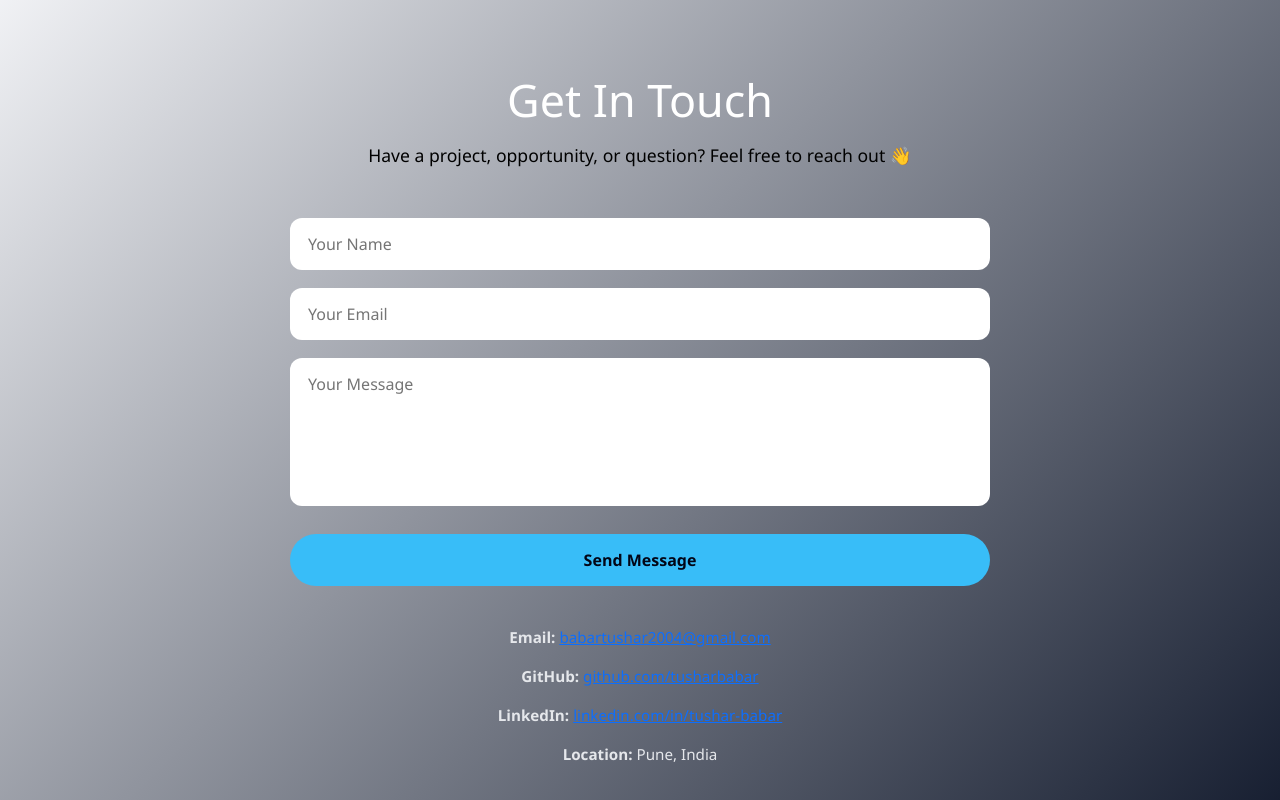
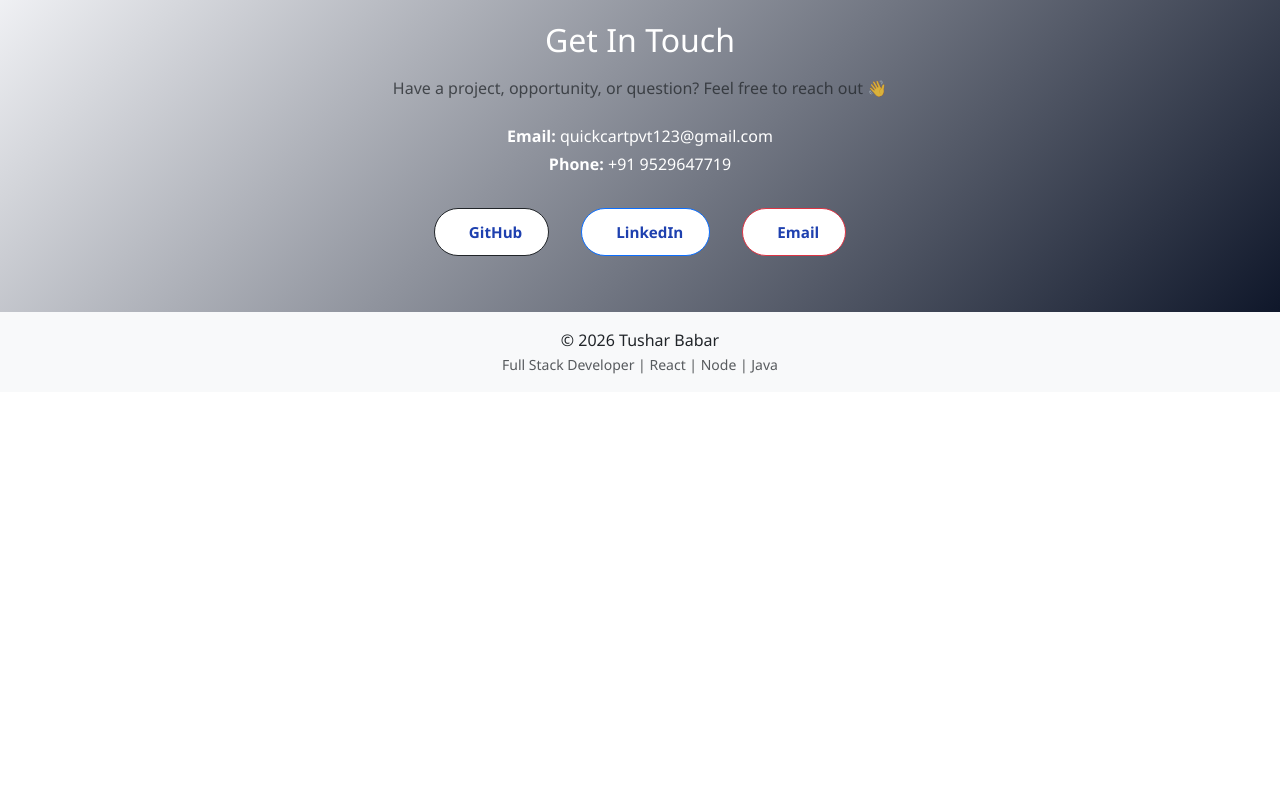
Before and after one commit to tusharbabar/Portfolio, a React (Vite) app: page / in a window 1280 px wide. Shown: the part 3140-3940 px from the top of the page. After the commit the page ends 3532 px from the top, so only its background shows below. Built offline with nearby package versions, Linux system fonts and the light colour scheme.

Commit message:
Refactor Contact component layout and details

```diff
--- a/src/components/Contact.jsx
+++ b/src/components/Contact.jsx
@@ -1,65 +1,59 @@
 function Contact() {
   return (
     <>
-      {/* Contact Section */}
-      <section className="contact" id="contact">
-        <div className="contact-wrapper">
-          <h2 className="contact-title">Get In Touch</h2>
-          <p className="contact-subtitle">
-            Have a project, opportunity, or question?
-            Feel free to reach out 👋
+      <section className="contact py-5" id="contact">
+        <div className="container text-center">
+          <h2 className="mb-3">Get In Touch</h2>
+          <p className="text-muted mb-4">
+            Have a project, opportunity, or question? Feel free to reach out 👋
           </p>
 
-          {/* Contact Form */}
-          <form className="contact-form">
-            <input type="text" placeholder="Your Name" required />
-            <input type="email" placeholder="Your Email" required />
-            <textarea placeholder="Your Message" rows="5" required></textarea>
-            <button type="submit">Send Message</button>
-          </form>
+          {/* Contact Details */}
+          <div className="mb-4">
+            <p className="mb-1">
+              <strong>Email:</strong> quickcartpvt123@gmail.com
+            </p>
+            <p>
+              <strong>Phone:</strong> +91 9529647719
+            </p>
+          </div>
 
-          {/* Contact Info */}
-          <div className="contact-info">
-            <p>
-              <strong>Email:</strong>{" "}
-              <a href="mailto:babartushar2004@gmail.com">
-                babartushar2004@gmail.com
-              </a>
-            </p>
-
-            <p>
-              <strong>GitHub:</strong>{" "}
+          {/* Social Buttons */}
+          <div className="d-flex justify-content-center gap-3 flex-wrap">
             <a
               href="https://github.com/tusharbabar"
               target="_blank"
               rel="noopener noreferrer"
+              className="btn btn-outline-dark"
             >
-                github.com/tusharbabar
+              <i className="bi bi-github me-2"></i> GitHub
             </a>
-            </p>
 
-            <p>
-              <strong>LinkedIn:</strong>{" "}
             <a
               href="https://linkedin.com/in/tushar-babar-69643a292"
               target="_blank"
               rel="noopener noreferrer"
+              className="btn btn-outline-primary"
             >
-                linkedin.com/in/tushar-babar
+              <i className="bi bi-linkedin me-2"></i> LinkedIn
             </a>
-            </p>
 
-            <p>
-              <strong>Location:</strong> Pune, India
-            </p>
+            <a
+              href="mailto:babartushar2004@gmail.com"
+              className="btn btn-outline-danger"
+            >
+              <i className="bi bi-envelope me-2"></i> Email
+            </a>
           </div>
         </div>
       </section>
 
       {/* Footer */}
-      <footer className="footer">
-        <p>© {new Date().getFullYear()} Tushar Babar</p>
-        <p>Full Stack Developer | React | Node | Java</p>
+      <footer className="bg-light py-3 text-center">
+        <p className="mb-0">© {new Date().getFullYear()} Tushar Babar</p>
+        <small className="text-muted">
+          Full Stack Developer | React | Node | Java
+        </small>
       </footer>
     </>
   );
```
Lines whose indentation alone changed are shown as unchanged.
